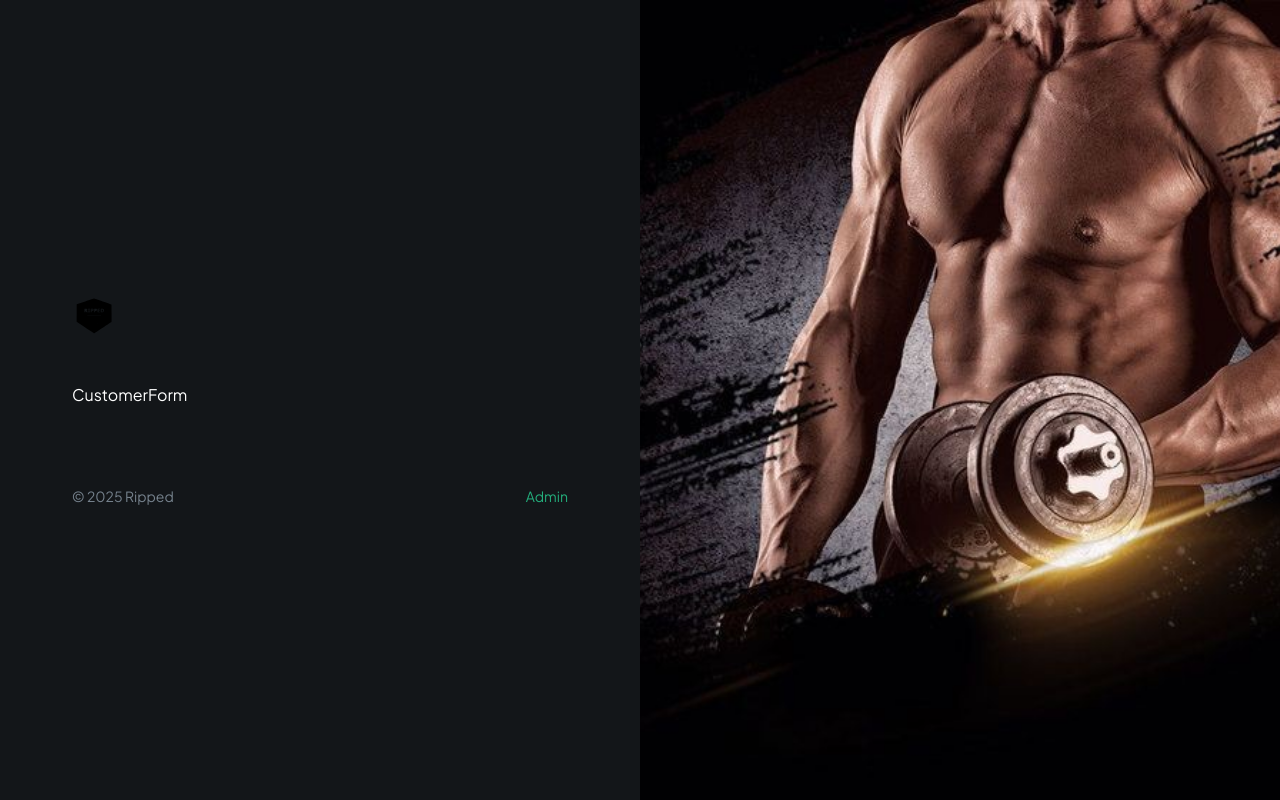
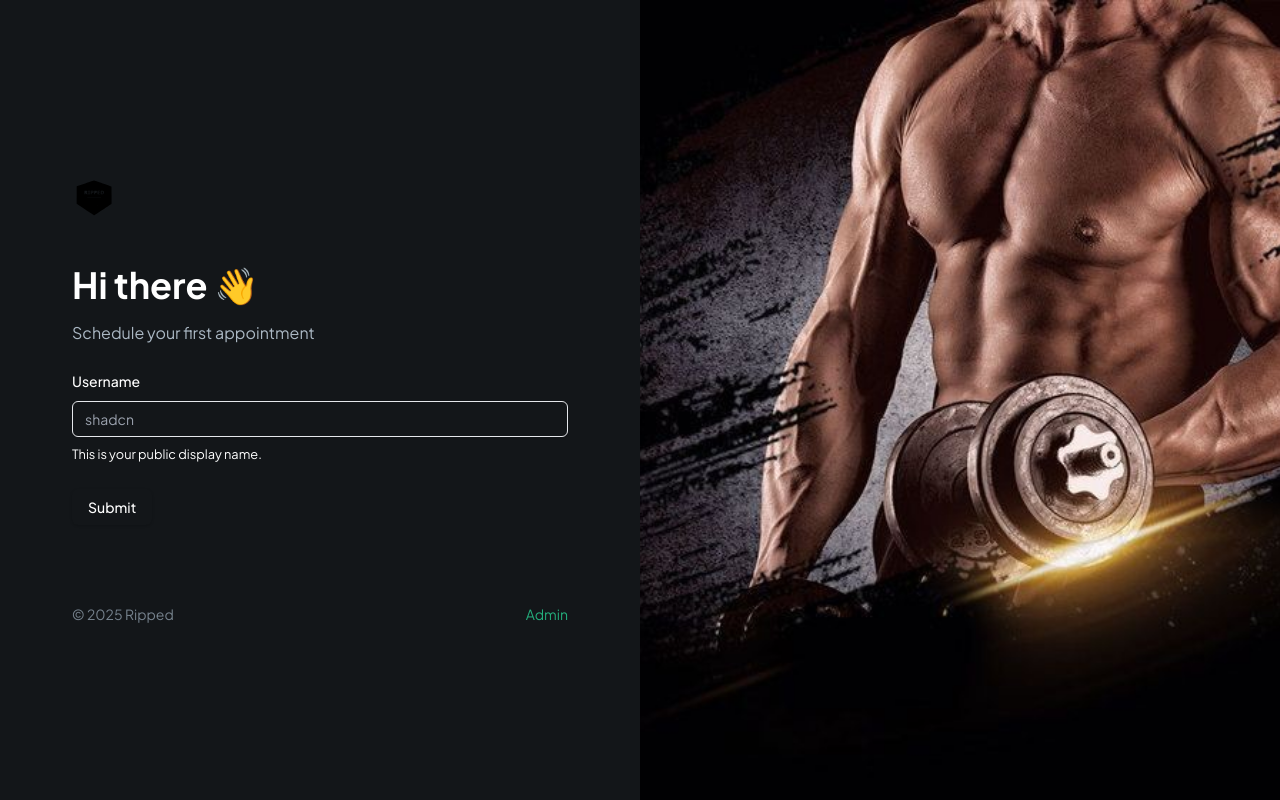
Before and after one commit to Adityaaj18/ripped-personal-training, a Next.js app in the folder ripped-personal-training/: page / in a window 1280 px wide. Built offline with nearby package versions, Linux system fonts and the light colour scheme.

Commit message:
added customer form in homepage

```diff
--- a/ripped-personal-training/src/app/page.tsx
+++ b/ripped-personal-training/src/app/page.tsx
@@ -1,6 +1,6 @@
 "use client";
 import { Button } from "@/components/ui/button";
-import PatientForm from "@/components/ui/forms/CustomerForm";
+import PatientForm from "@/components/ui/forms/CustomerForm"
 import Image from "next/image";
 import Link from "next/link";
 import React from "react";
--- /dev/null
+++ b/ripped-personal-training/src/components/ui/form.tsx
@@ -0,0 +1,178 @@
+"use client"
+
+import * as React from "react"
+import * as LabelPrimitive from "@radix-ui/react-label"
+import { Slot } from "@radix-ui/react-slot"
+import {
+  Controller,
+  FormProvider,
+  useFormContext,
+  type ControllerProps,
+  type FieldPath,
+  type FieldValues,
+} from "react-hook-form"
+
+import { cn } from "@/lib/utils"
+import { Label } from "@/components/ui/label"
+
+const Form = FormProvider
+
+type FormFieldContextValue<
+  TFieldValues extends FieldValues = FieldValues,
+  TName extends FieldPath<TFieldValues> = FieldPath<TFieldValues>
+> = {
+  name: TName
+}
+
+const FormFieldContext = React.createContext<FormFieldContextValue>(
+  {} as FormFieldContextValue
+)
+
+const FormField = <
+  TFieldValues extends FieldValues = FieldValues,
+  TName extends FieldPath<TFieldValues> = FieldPath<TFieldValues>
+>({
+  ...props
+}: ControllerProps<TFieldValues, TName>) => {
+  return (
+    <FormFieldContext.Provider value={{ name: props.name }}>
+      <Controller {...props} />
+    </FormFieldContext.Provider>
+  )
+}
+
+const useFormField = () => {
+  const fieldContext = React.useContext(FormFieldContext)
+  const itemContext = React.useContext(FormItemContext)
+  const { getFieldState, formState } = useFormContext()
+
+  const fieldState = getFieldState(fieldContext.name, formState)
+
+  if (!fieldContext) {
+    throw new Error("useFormField should be used within <FormField>")
+  }
+
+  const { id } = itemContext
+
+  return {
+    id,
+    name: fieldContext.name,
+    formItemId: `${id}-form-item`,
+    formDescriptionId: `${id}-form-item-description`,
+    formMessageId: `${id}-form-item-message`,
+    ...fieldState,
+  }
+}
+
+type FormItemContextValue = {
+  id: string
+}
+
+const FormItemContext = React.createContext<FormItemContextValue>(
+  {} as FormItemContextValue
+)
+
+const FormItem = React.forwardRef<
+  HTMLDivElement,
+  React.HTMLAttributes<HTMLDivElement>
+>(({ className, ...props }, ref) => {
+  const id = React.useId()
+
+  return (
+    <FormItemContext.Provider value={{ id }}>
+      <div ref={ref} className={cn("space-y-2", className)} {...props} />
+    </FormItemContext.Provider>
+  )
+})
+FormItem.displayName = "FormItem"
+
+const FormLabel = React.forwardRef<
+  React.ElementRef<typeof LabelPrimitive.Root>,
+  React.ComponentPropsWithoutRef<typeof LabelPrimitive.Root>
+>(({ className, ...props }, ref) => {
+  const { error, formItemId } = useFormField()
+
+  return (
+    <Label
+      ref={ref}
+      className={cn(error && "text-destructive", className)}
+      htmlFor={formItemId}
+      {...props}
+    />
+  )
+})
+FormLabel.displayName = "FormLabel"
+
+const FormControl = React.forwardRef<
+  React.ElementRef<typeof Slot>,
+  React.ComponentPropsWithoutRef<typeof Slot>
+>(({ ...props }, ref) => {
+  const { error, formItemId, formDescriptionId, formMessageId } = useFormField()
+
+  return (
+    <Slot
+      ref={ref}
+      id={formItemId}
+      aria-describedby={
+        !error
+          ? `${formDescriptionId}`
+          : `${formDescriptionId} ${formMessageId}`
+      }
+      aria-invalid={!!error}
+      {...props}
+    />
+  )
+})
+FormControl.displayName = "FormControl"
+
+const FormDescription = React.forwardRef<
+  HTMLParagraphElement,
+  React.HTMLAttributes<HTMLParagraphElement>
+>(({ className, ...props }, ref) => {
+  const { formDescriptionId } = useFormField()
+
+  return (
+    <p
+      ref={ref}
+      id={formDescriptionId}
+      className={cn("text-[0.8rem] text-muted-foreground", className)}
+      {...props}
+    />
+  )
+})
+FormDescription.displayName = "FormDescription"
+
+const FormMessage = React.forwardRef<
+  HTMLParagraphElement,
+  React.HTMLAttributes<HTMLParagraphElement>
+>(({ className, children, ...props }, ref) => {
+  const { error, formMessageId } = useFormField()
+  const body = error ? String(error?.message ?? "") : children
+
+  if (!body) {
+    return null
+  }
+
+  return (
+    <p
+      ref={ref}
+      id={formMessageId}
+      className={cn("text-[0.8rem] font-medium text-destructive", className)}
+      {...props}
+    >
+      {body}
+    </p>
+  )
+})
+FormMessage.displayName = "FormMessage"
+
+export {
+  useFormField,
+  Form,
+  FormItem,
+  FormLabel,
+  FormControl,
+  FormDescription,
+  FormMessage,
+  FormField,
+}
--- a/ripped-personal-training/src/components/ui/forms/CustomerForm.jsx
+++ /dev/null
@@ -1,9 +0,0 @@
-import React from 'react'
-
-const CustomerForm = () => {
-  return (
-    <div>CustomerForm</div>
-  )
-}
-
-export default CustomerForm
--- /dev/null
+++ b/ripped-personal-training/src/components/ui/forms/CustomerForm.tsx
@@ -0,0 +1,68 @@
+"use client"
+
+import { zodResolver } from "@hookform/resolvers/zod"
+import { useForm } from "react-hook-form"
+import { z } from "zod"
+import { Button } from "@/components/ui/button"
+import {
+  Form,
+  FormControl,
+  FormDescription,
+  FormField,
+  FormItem,
+  FormLabel,
+  FormMessage,
+} from "@/components/ui/form"
+import { Input } from "@/components/ui/input"
+
+const formSchema = z.object({
+  username: z.string().min(2, {
+    message: "Username must be at least 2 characters.",
+  }),
+})
+
+const CustomerForm = () => {
+  // 1. Define your form.
+  const form = useForm<z.infer<typeof formSchema>>({
+    resolver: zodResolver(formSchema),
+    defaultValues: {
+      username: "",
+    },
+  })
+
+  // 2. Define a submit handler.
+  function onSubmit(values: z.infer<typeof formSchema>) {
+    // Do something with the form values.
+    // ✅ This will be type-safe and validated.
+    console.log(values)
+  }
+  return (
+    <Form {...form}>
+      <form onSubmit={form.handleSubmit(onSubmit)} className="space-y-6 flex-1">
+        <section className="mb-4 space-y-4">
+          <h1 className="header">Hi there 👋</h1>
+          <p className="text-dark-700">Schedule your first appointment</p>
+        </section>
+        <FormField
+          control={form.control}
+          name="username"
+          render={({ field }) => (
+            <FormItem>
+              <FormLabel>Username</FormLabel>
+              <FormControl>
+                <Input placeholder="shadcn" {...field} />
+              </FormControl>
+              <FormDescription>
+                This is your public display name.
+              </FormDescription>
+              <FormMessage />
+            </FormItem>
+          )}
+        />
+        <Button type="submit">Submit</Button>
+      </form>
+    </Form>
+  )
+}
+
+export default CustomerForm
--- /dev/null
+++ b/ripped-personal-training/src/components/ui/input.tsx
@@ -0,0 +1,22 @@
+import * as React from "react"
+
+import { cn } from "@/lib/utils"
+
+const Input = React.forwardRef<HTMLInputElement, React.ComponentProps<"input">>(
+  ({ className, type, ...props }, ref) => {
+    return (
+      <input
+        type={type}
+        className={cn(
+          "flex h-9 w-full rounded-md border border-input bg-transparent px-3 py-1 text-base shadow-sm transition-colors file:border-0 file:bg-transparent file:text-sm file:font-medium file:text-foreground placeholder:text-muted-foreground focus-visible:outline-none focus-visible:ring-1 focus-visible:ring-ring disabled:cursor-not-allowed disabled:opacity-50 md:text-sm",
+          className
+        )}
+        ref={ref}
+        {...props}
+      />
+    )
+  }
+)
+Input.displayName = "Input"
+
+export { Input }
--- /dev/null
+++ b/ripped-personal-training/src/components/ui/label.tsx
@@ -0,0 +1,26 @@
+"use client"
+
+import * as React from "react"
+import * as LabelPrimitive from "@radix-ui/react-label"
+import { cva, type VariantProps } from "class-variance-authority"
+
+import { cn } from "@/lib/utils"
+
+const labelVariants = cva(
+  "text-sm font-medium leading-none peer-disabled:cursor-not-allowed peer-disabled:opacity-70"
+)
+
+const Label = React.forwardRef<
+  React.ElementRef<typeof LabelPrimitive.Root>,
+  React.ComponentPropsWithoutRef<typeof LabelPrimitive.Root> &
+    VariantProps<typeof labelVariants>
+>(({ className, ...props }, ref) => (
+  <LabelPrimitive.Root
+    ref={ref}
+    className={cn(labelVariants(), className)}
+    {...props}
+  />
+))
+Label.displayName = LabelPrimitive.Root.displayName
+
+export { Label }
```
Also changed, not shown: ripped-personal-training/package.json (+4 -4 lines), 1 other file (tests, documents, lock files or other folders).
